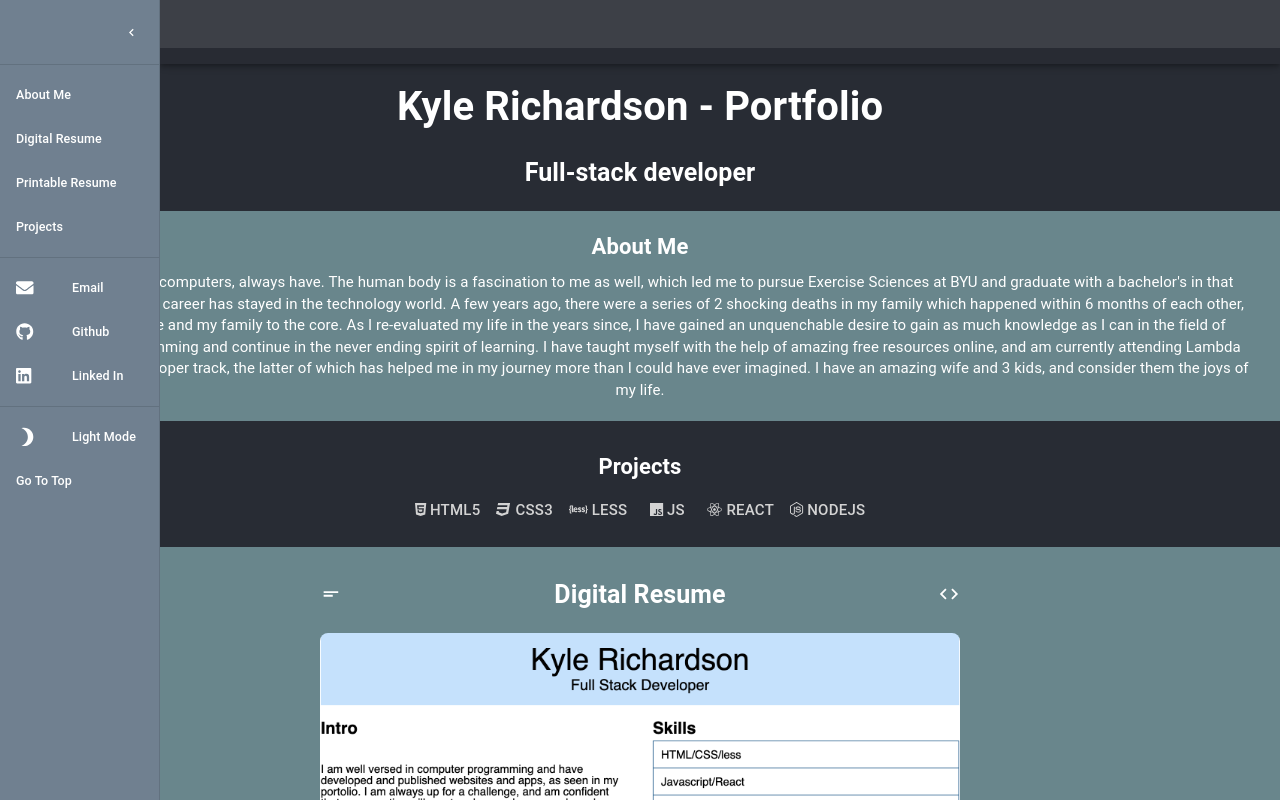
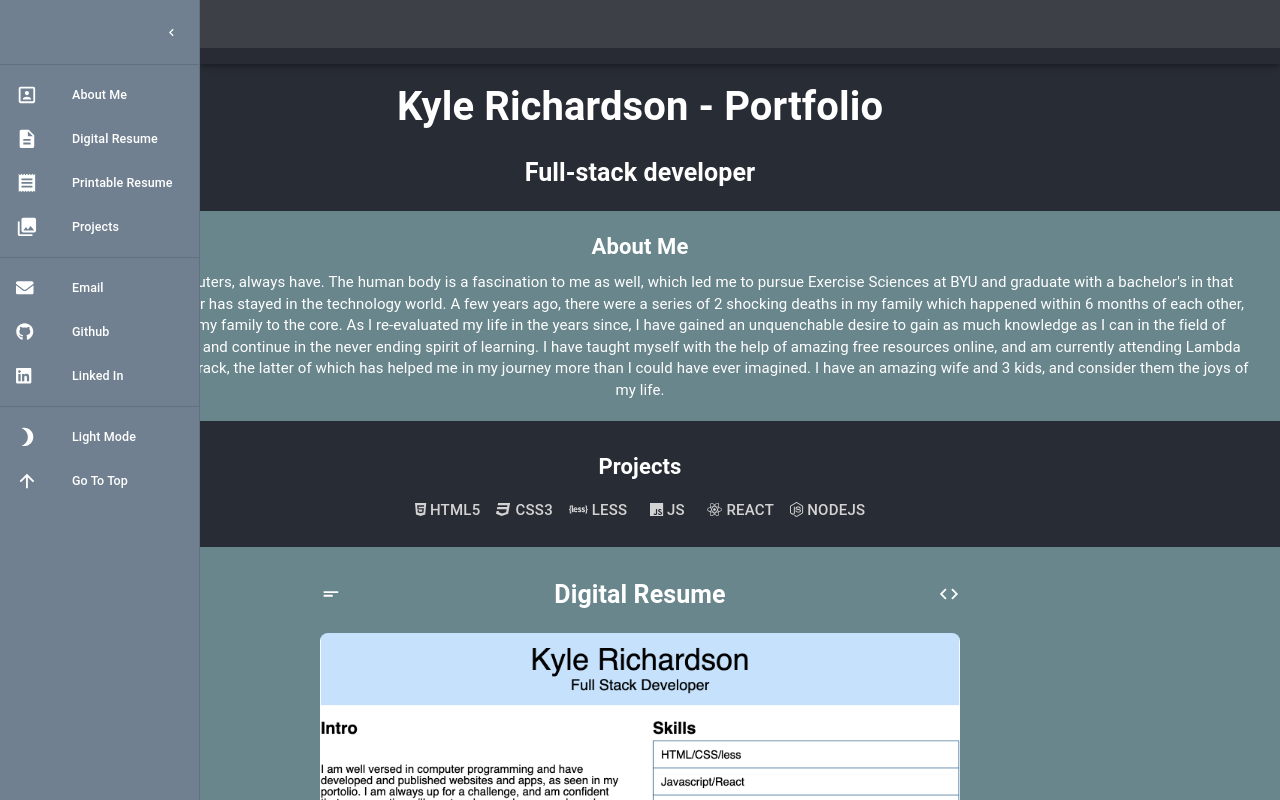
Before and after one commit to kyle-richardson/portfolio, a React (Create React App) app: page / in a window 1280 px wide. Both pictures are taken after a click on the button "open drawer". Shown: the top 800 px of the page. Built offline with nearby package versions, Linux system fonts and the light colour scheme.

Commit message:
added more icons to menu

```diff
--- a/src/components/Menu.js
+++ b/src/components/Menu.js
@@ -15,12 +15,17 @@ import ListItemIcon from "@material-ui/core/ListItemIcon";
 import ListItemText from "@material-ui/core/ListItemText";
 import Brightness3Icon from "@material-ui/icons/Brightness3";
 import Brightness7Icon from "@material-ui/icons/Brightness7";
+import ArrowUpwardIcon from "@material-ui/icons/ArrowUpward";
+import CollectionsIcon from "@material-ui/icons/Collections";
+import PortraitIcon from "@material-ui/icons/Portrait";
+import ReceiptIcon from "@material-ui/icons/Receipt";
+import DescriptionIcon from "@material-ui/icons/Description";
 
 import { FontAwesomeIcon } from "@fortawesome/react-fontawesome";
 import { faEnvelope } from "@fortawesome/free-solid-svg-icons";
 import { faGithub, faLinkedin } from "@fortawesome/free-brands-svg-icons";
 
-const drawerWidth = 160;
+const drawerWidth = 200;
 
 const useStyles = makeStyles((theme) => ({
   root: {
@@ -140,6 +145,9 @@ const Menu = ({ darkMode, setDarkMode }) => {
         <Divider />
         <List>
           <ListItem button onClick={() => (window.location.href = "#read-me")}>
+            <ListItemIcon style={{ color: "inherit" }}>
+              <PortraitIcon fontSize="large" />
+            </ListItemIcon>
             <ListItemText
               primary={"About Me"}
               primaryTypographyProps={{ variant: "h6" }}
@@ -151,6 +159,9 @@ const Menu = ({ darkMode, setDarkMode }) => {
               window.open("https://resume.kylerichardson.tech", "_blank")
             }
           >
+            <ListItemIcon style={{ color: "inherit" }}>
+              <DescriptionIcon fontSize="large" />
+            </ListItemIcon>
             <ListItemText
               primary={"Digital Resume"}
               primaryTypographyProps={{ variant: "h6" }}
@@ -165,12 +176,18 @@ const Menu = ({ darkMode, setDarkMode }) => {
               )
             }
           >
+            <ListItemIcon style={{ color: "inherit" }}>
+              <ReceiptIcon fontSize="large" />
+            </ListItemIcon>
             <ListItemText
               primary={"Printable Resume"}
               primaryTypographyProps={{ variant: "h6" }}
             />
           </ListItem>
           <ListItem button onClick={() => (window.location.href = "#projects")}>
+            <ListItemIcon style={{ color: "inherit" }}>
+              <CollectionsIcon fontSize="large" />
+            </ListItemIcon>
             <ListItemText
               primary={"Projects"}
               primaryTypographyProps={{ variant: "h6" }}
@@ -241,6 +258,9 @@ const Menu = ({ darkMode, setDarkMode }) => {
             button
             onClick={() => (window.location.href = "#App-header")}
           >
+            <ListItemIcon style={{ color: "inherit" }}>
+              <ArrowUpwardIcon fontSize="large" />
+            </ListItemIcon>
             <ListItemText
               primary={"Go To Top"}
               primaryTypographyProps={{ variant: "h6" }}
```
